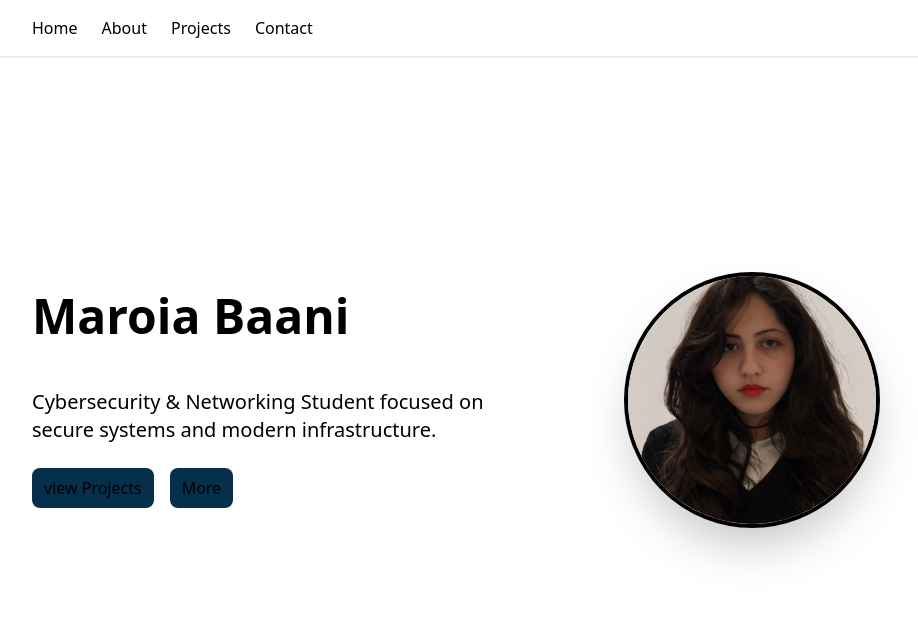
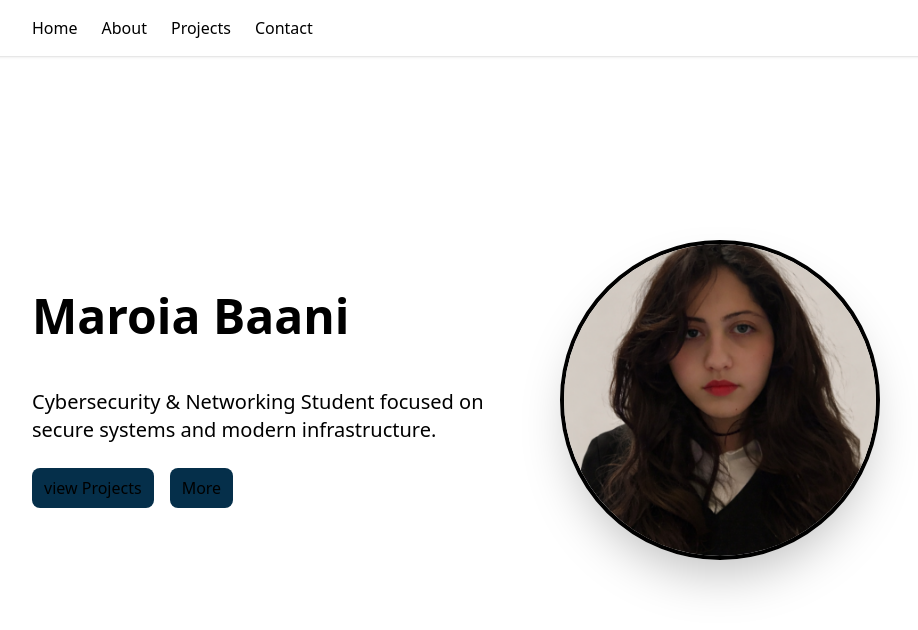
Before and after one commit to briw4/portfolio, a Next.js app: page / in a window 1280 px wide. Shown: the top 630 px of the page, without its empty margins (184-1102 px from the left). Built offline with nearby package versions, Linux system fonts and the light colour scheme.

Commit message:
feat(portfolio): add tilt effects, fix layout bugs, and hide scrollbar

```diff
--- a/app/globals.css
+++ b/app/globals.css
@@ -1,15 +1,31 @@
 @import "tailwindcss";
+
 html {
   scroll-behavior: smooth;
 }
+
 body {
   margin: 0;
+  scrollbar-width: none;
+  -ms-overflow-style: none;
 }
+
+body::-webkit-scrollbar {
+  display: none;
+}
+
 main {
   height: 100vh;
   overflow-y: scroll;
   scroll-snap-type: y mandatory;
+  scrollbar-width: none;
+  -ms-overflow-style: none;
 }
+
+main::-webkit-scrollbar {
+  display: none;
+}
+
 section {
   height: 100vh;
   scroll-snap-align: start;
--- a/app/layout.tsx
+++ b/app/layout.tsx
@@ -12,7 +12,7 @@ export default function RootLayout({
 }) {
   return (
     <html lang="en">
-      <body className="text-black dark:bg-neutral-950 dark:text-slate-400 ">
+      <body className="text-black dark:bg-neutral-950 dark:text-slate-400 overflow-y-scroll [scrollbar-width:none] [&::-webkit-scrollbar]:hidden">
           <nav className="fixed top-0 left-0 w-full dark:bg-zinc-950 shadow-sm">
           <div className="max-w-4xl mx-auto px-6 py-4 flex gap-6">
             <a href="#home">Home</a>
--- a/app/page.tsx
+++ b/app/page.tsx
@@ -1,3 +1,6 @@
+"use client";
+
+import { useRef } from "react";
 import ContactForm from "@/components/ContactForm";
 
 const projects = [
@@ -14,9 +17,63 @@ const projects = [
     link: "https://github.com/briw4/Terminal_portfolio"
   },
 ];
+
+function TiltCard({ children, className }: { children: React.ReactNode; className?: string }) {
+  const cardRef = useRef<HTMLDivElement>(null);
+
+  const handleMouseMove = (e: React.MouseEvent<HTMLDivElement>) => {
+    const card = cardRef.current;
+    if (!card) return;
+    const rect = card.getBoundingClientRect();
+    const x = e.clientX - rect.left;
+    const y = e.clientY - rect.top;
+    const centerX = rect.width / 2;
+    const centerY = rect.height / 2;
+    const rotateX = ((y - centerY) / centerY) * -8;
+    const rotateY = ((x - centerX) / centerX) * 8;
+    card.style.transform = `perspective(800px) rotateX(${rotateX}deg) rotateY(${rotateY}deg) scale(1.03)`;
+  };
+
+  const handleMouseLeave = () => {
+    const card = cardRef.current;
+    if (!card) return;
+    card.style.transform = `perspective(800px) rotateX(0deg) rotateY(0deg) scale(1)`;
+  };
+    return (
+    <div
+      ref={cardRef}
+      onMouseMove={handleMouseMove}
+      onMouseLeave={handleMouseLeave}
+      className={className}
+      style={{ transition: "transform 0.15s ease-out", willChange: "transform" }}
+    >
+      {children}
+    </div>
+  );
+}
+
 export default function Home(){
+
+   const imgRef = useRef<HTMLDivElement>(null);
+
+  const handleImgMove = (e: React.MouseEvent<HTMLDivElement>) => {
+    const el = imgRef.current;
+    if (!el) return;
+    const rect = el.getBoundingClientRect();
+    const x = e.clientX - rect.left;
+    const y = e.clientY - rect.top;
+    const rotateX = ((y - rect.height / 2) / rect.height) * -10;
+    const rotateY = ((x - rect.width / 2) / rect.width) * 10;
+    el.style.transform = `perspective(600px) rotateX(${rotateX}deg) rotateY(${rotateY}deg) scale(1.04)`;
+  };
+
+  const handleImgLeave = () => {
+    const el = imgRef.current;
+    if (!el) return;
+    el.style.transform = `perspective(600px) rotateX(0deg) rotateY(0deg) scale(1)`;
+  };
   return (
-    <>
+      <>
       <section
         id="home"
         className="h-screen flex items-center px-6 max-w-4xl mx-auto">
@@ -39,15 +96,14 @@ export default function Home(){
         </div>
 
         <div className="flex justify-center md:justify-end">
-          <div className="w-64 h-64 rounded-full overflow-hidden shadow-2xl border-4 dark:border-sky-950 cursor-pointer">
-             <img
+          <TiltCard className="w-80 h-80 rounded-full overflow-hidden shadow-2xl border-4 dark:border-sky-950 cursor-pointer">
+            <img
               src="/profile.jpg"
               alt="Profile Picture"
               className="w-full h-full object-cover"
             />
-          </div>
-         </div>
-
+          </TiltCard>
+        </div>
          </div>
       </section>
 
@@ -58,6 +114,8 @@ export default function Home(){
         className="h-screen flex flex-col justify-center px-6 max-w-4xl mx-auto">
 
         <h2 className="text-5xl font-semibold dark:text-white">About Me</h2>
+        <div className="grid md:grid-cols-2 gap-12 items-start">
+          <div className="space-y-5">
         <p className="text-slate-400 mb-4">I am a cybersecurity and networking student passionate about building secure and reliable systems.</p>
         <p className="text-slate-400 mb-4">My interests include network security, system infrastructure, and modern web technologies. I enjoy learning how systems work and how to protect them.</p>
         <p className="text-slate-400 mb-4">Currently, I am working on projects to strengthen my skills in cybersecurity, development, and problem-solving.</p>
@@ -66,6 +124,15 @@ export default function Home(){
             Resume
           </button>
           </a>
+          </div>
+          <div className="space-y-4">
+            {["Network Security", "System Infrastructure", "Web Development", "Problem Solving", "Linux & Bash"].map((skill) => (
+              <div key={skill} className="border dark:border-sky-950 rounded-xl px-5 py-3 shadow-sm">
+                <span className="dark:text-cyan-200 font-medium">{skill}</span>
+              </div>
+            ))}
+          </div>
+        </div>
       </section>
 
 
@@ -76,7 +143,7 @@ export default function Home(){
           <h2 className="text-5xl font-semibold text-center mb-12 dark:text-white">Projects</h2>
           <div className="grid gap-6 md:grid-cols-2">
             {projects.map((project) => (
-              <article
+              <TiltCard
                 key={project.title}
                 className="overflow-hidden rounded-2xl border dark:border-sky-950 shadow-sm"
               >
@@ -94,7 +161,7 @@ export default function Home(){
                     </a>
                   </div>
                 </div>
-              </article>
+              </TiltCard>
             ))}
           </div>
         </div>
```
